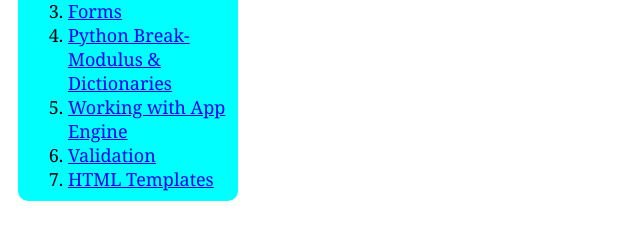
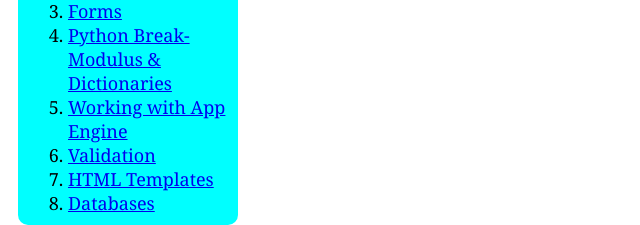
Before and after one commit to lacyjpr/stage-four, a Python web app: template templates/IPND_notes.html in a window 1280 px wide. Shown: the part 1261-1486 px from the top of the page, without its empty margins (0-640 px from the left). Before the commit the page ends 1462 px from the top, so only its background shows below. Run offline with Jinja, Linux system fonts and the light colour scheme; the template is opened without the code that fills it, so the values that code supplies are empty.

Commit message:
Update TOC with 4.8

```diff
--- a/templates/IPND_notes.html
+++ b/templates/IPND_notes.html
@@ -47,6 +47,7 @@
 							<li><a target="_blank" href="/stage4#stage-4-5">Working with App Engine</a></li>
 							<li><a target="_blank" href="/stage4#stage-4-6">Validation</a></li>
 							<li><a target="_blank" href="/stage4#stage-4-7">HTML Templates</a></li>
+							<li><a target="_blank" href="/stage4#stage-4-8">Databases</a></li>
 						</ol>
 					</li>
 				</ul>
```
